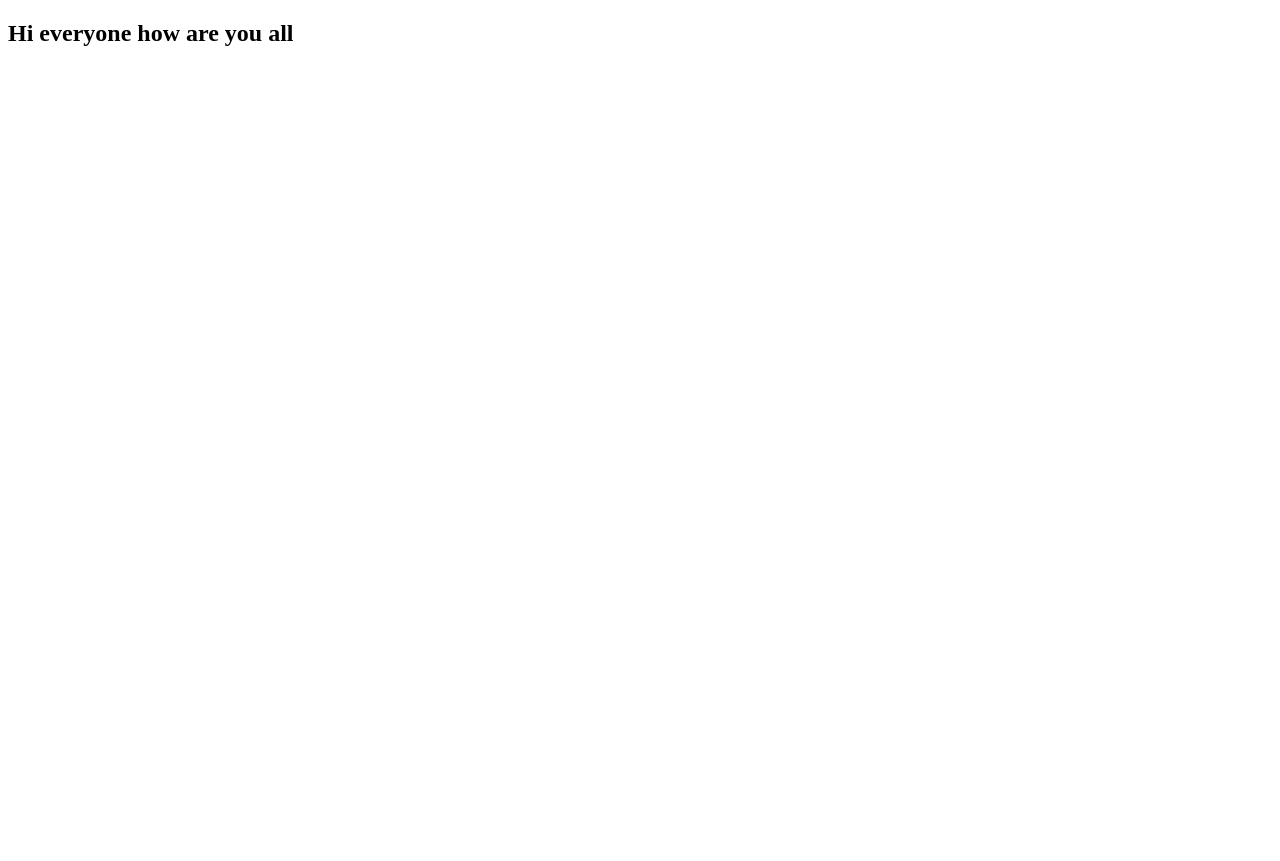
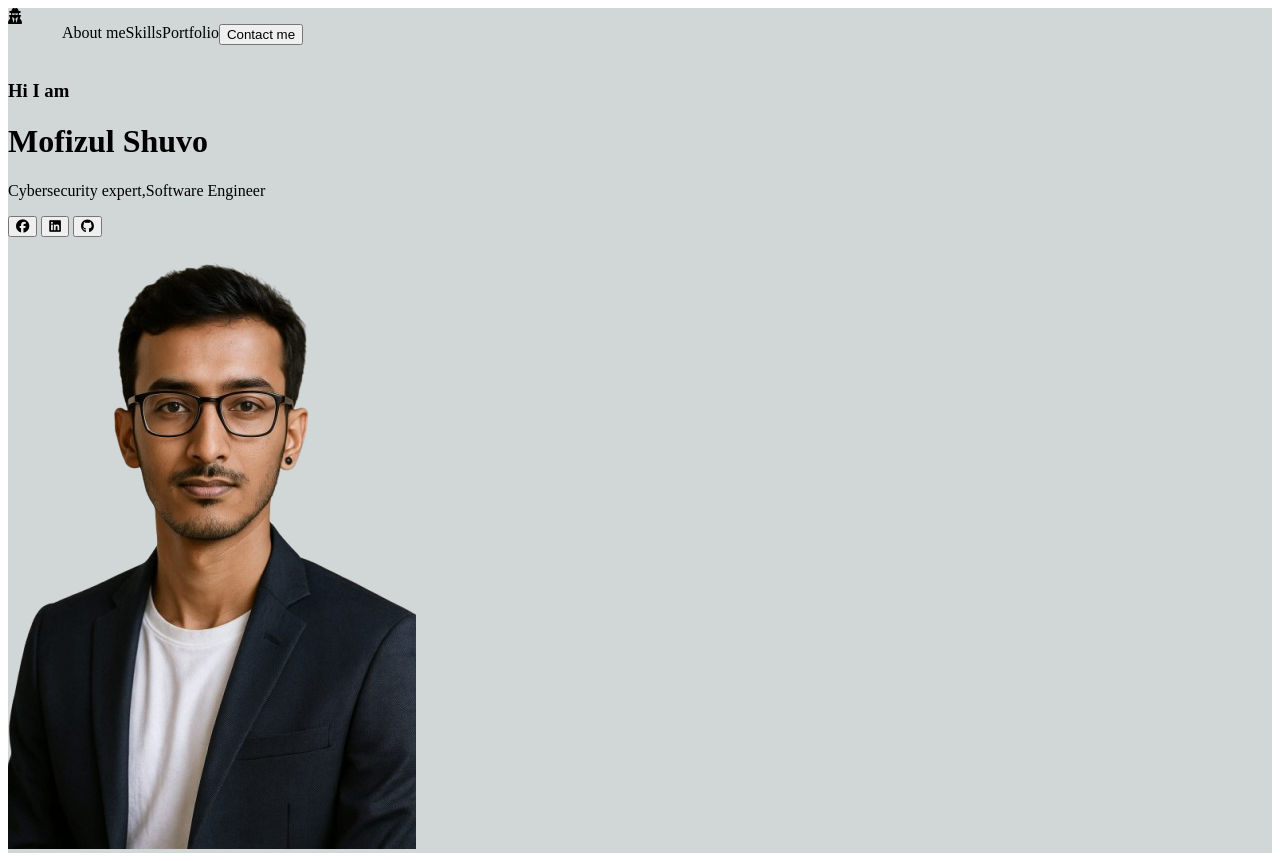
Before and after one commit to Mofizulshuvo/Portfolio, a plain HTML site: page portfolio.html in a window 1280 px wide. Before the commit the page ends 800 px from the top, so only its background shows below. Drawn offline with Linux system fonts and the light colour scheme.

Commit message:
second commit

```diff
--- a/portfolio.html
+++ b/portfolio.html
@@ -1,11 +1,49 @@
 <!DOCTYPE html>
 <html lang="en">
+
 <head>
+    <script src="https://kit.fontawesome.com/b7909c26f8.js" crossorigin="anonymous"></script>
     <meta charset="UTF-8">
     <meta name="viewport" content="width=device-width, initial-scale=1.0">
     <title>Portfolio</title>
+    <link rel="stylesheet" href="style.css">
 </head>
+
 <body>
-    <h2>Hi everyone how are you all</h2>
+    <div class="section1">
+        <div class="profile">
+            <nav>
+                <div class="navbar">
+                    <div class="logo">
+                        <i class="fa-solid fa-user-secret"></i>
+                    </div>
+                    <div class="nav-menu">
+                        <ul>
+                            <li>About me</li>
+                            <li>Skills</li>
+                            <li>Portfolio</li>
+                            <button>Contact me</button>
+                        </ul>
+                    </div>
+                </div>
+            </nav>
+        </div>
+        <div class="intro">
+            <div class="intro-text">
+                <h3>Hi I am</h3>
+                <h1>Mofizul Shuvo</h1>
+                <p>Cybersecurity expert,Software Engineer</p>
+                <div class="social-media">
+                    <button href=""><i class="fa-brands fa-facebook"></i></button>
+                    <button href=""><i class="fa-brands fa-linkedin"></i></button>
+                    <button href=""><i class="fa-brands fa-github"></i></button>
+                </div>
+            </div>
+            <div class="profile-image">
+                <img src="images/shuvo.png" alt="image">
+            </div>
+        </div>
+    </div>
 </body>
+
 </html>
--- /dev/null
+++ b/style.css
@@ -0,0 +1,20 @@
+.section1{
+    background-color: rgb(209, 214, 214);
+}
+
+.profile{
+    display:flex
+}
+.navbar{
+    display: flex;
+}
+
+.nav-menu li{
+    list-style: none;
+
+}
+
+.nav-menu ul{
+    display: flex;
+
+}
```
Also changed, not shown: images/shuvo.png (added).
